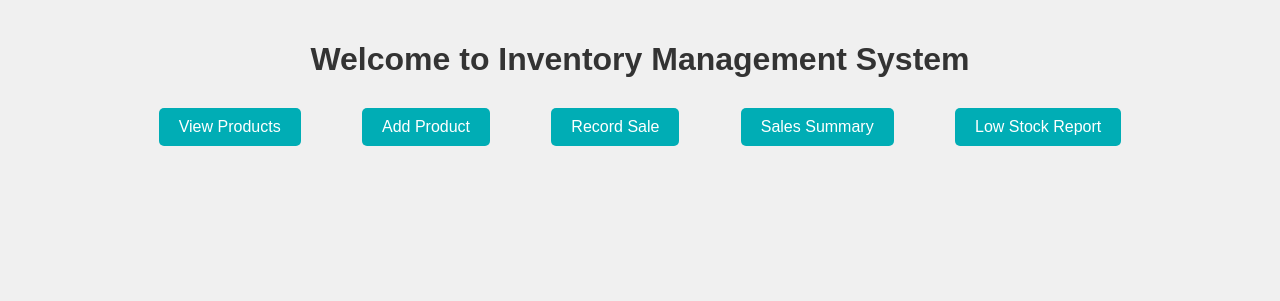
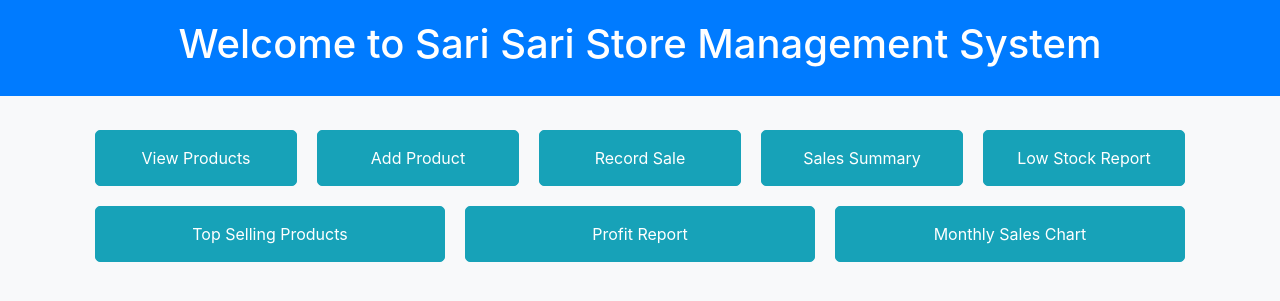
Before and after one commit to Prettylynnn/sari-sari-store, a Flask app: page / in a window 1280 px wide. Shown: the top 301 px of the page. Run offline with Flask 3, Linux system fonts and the light colour scheme; some libraries are stand-ins or nearby versions.

Commit message:
add protected routes

```diff
--- a/app.py
+++ b/app.py
@@ -121,6 +121,26 @@ def low_stock():
 
     return render_template('low_stock_form.html')
 
+
+@app.route('/top-selling')
+@login_required
+def top_selling():
+    top_products = reports.top_selling_products()
+    return render_template('top_selling.html', products=top_products)
+
+@app.route('/profit-report')
+@login_required
+def profit_report():
+    profit_data = reports.calculate_profit()
+    return render_template('profit_report.html', profits=profit_data)
+
+@app.route('/sales-chart')
+@login_required
+def sales_chart():
+    reports.sales_chart(period='monthly')
+    flash("Monthly sales chart generated successfully!", "success")
+    return redirect(url_for('home'))
+
 @login_manager.user_loader
 def load_user(user_id):
     db = get_db()
--- a/inventory.py
+++ b/inventory.py
@@ -13,9 +13,11 @@ class Inventory:
                 name TEXT,
                 category TEXT,
                 price REAL,
+                cost REAL,
                 stock INTEGER
             )
             ''')
+
 
     def load_inventory(self):
         cursor = self.conn.execute('SELECT * FROM products')
--- a/templates/index.html
+++ b/templates/index.html
@@ -4,70 +4,75 @@
     <meta charset="UTF-8">
     <meta name="viewport" content="width=device-width, initial-scale=1.0">
     <title>Sari Sari Store Management System</title>
+    <link rel="stylesheet" href="https://maxcdn.bootstrapcdn.com/bootstrap/4.5.2/css/bootstrap.min.css">
     <style>
         body {
-            font-family: Arial, sans-serif;
-            background-color: #f0f0f0;
-            margin: 0;
-            padding: 0;
+            background-color: #f8f9fa;
         }
-        .container {
-            width: 80%;
-            margin: auto;
+        .header {
+            background-color: #007bff;
+            color: white;
             padding: 20px;
-        }
-        h1 {
             text-align: center;
-            color: #333;
         }
         .menu {
             display: flex;
-            justify-content: space-around;
-            margin-top: 30px;
+            flex-wrap: wrap;
+            justify-content: center;
+            margin-top: 20px;
         }
         .menu a {
-            background-color: #00adb5;
+            flex: 1 1 200px;
+            margin: 10px;
+            padding: 15px;
+            text-align: center;
             color: white;
-            padding: 10px 20px;
+            background-color: #17a2b8;
+            border-radius: 5px;
             text-decoration: none;
-            border-radius: 5px;
+            transition: background-color 0.3s;
         }
         .menu a:hover {
-            background-color: #007a82;
-        }
-
-        .alert {
-            padding: 10px;
-            margin-bottom: 15px;
-            border-radius: 5px;
-        }
-        .alert.success {
-            background-color: #d4edda;
-            color: #155724;
-        }
-        .alert.danger {
-            background-color: #f8d7da;
-            color: #721c24;
+            background-color: #138496;
         }
     </style>
 </head>
 <body>
-    <div class="container">
+    <div class="header">
+        <h1>Welcome to Sari Sari Store Management System</h1>
+    </div>
+
+    <div class="container my-4">
+        <!-- Flash Messages -->
         {% with messages = get_flashed_messages(with_categories=true) %}
         {% if messages %}
             {% for category, message in messages %}
-                <div class="alert {{ category }}">{{ message }}</div>
+                <div class="alert alert-{{ category }} alert-dismissible fade show" role="alert">
+                    {{ message }}
+                    <button type="button" class="close" data-dismiss="alert" aria-label="Close">
+                        <span aria-hidden="true">&times;</span>
+                    </button>
+                </div>
             {% endfor %}
         {% endif %}
-    {% endwith %}
-        <h1>Welcome to Inventory Management System</h1>
+        {% endwith %}
+
+        <!-- Navigation Menu -->
         <div class="menu">
-            <a href="/view-products">View Products</a>
-            <a href="/add-product">Add Product</a>
-            <a href="/record-sale">Record Sale</a>
-            <a href="/sales-summary">Sales Summary</a>
-            <a href="/low-stock">Low Stock Report</a>
+            <a href="/view-products" class="btn btn-info">View Products</a>
+            <a href="/add-product" class="btn btn-info">Add Product</a>
+            <a href="/record-sale" class="btn btn-info">Record Sale</a>
+            <a href="/sales-summary" class="btn btn-info">Sales Summary</a>
+            <a href="/low-stock" class="btn btn-info">Low Stock Report</a>
+            <a href="/top-selling" class="btn btn-info">Top Selling Products</a>
+            <a href="/profit-report" class="btn btn-info">Profit Report</a>
+            <a href="/sales-chart" class="btn btn-info">Monthly Sales Chart</a>
         </div>
     </div>
+
+    <!-- JavaScript for Bootstrap functionality -->
+    <script src="https://code.jquery.com/jquery-3.5.1.slim.min.js"></script>
+    <script src="https://cdn.jsdelivr.net/npm/@popperjs/core@2.5.2/dist/umd/popper.min.js"></script>
+    <script src="https://stackpath.bootstrapcdn.com/bootstrap/4.5.2/js/bootstrap.min.js"></script>
 </body>
 </html>
```
Also changed, not shown: reports.py (+54 -0 lines), templates/profit_report.html (added, +42 -0 lines), templates/top_selling.html (added, +36 -0 lines), data/store.db.
